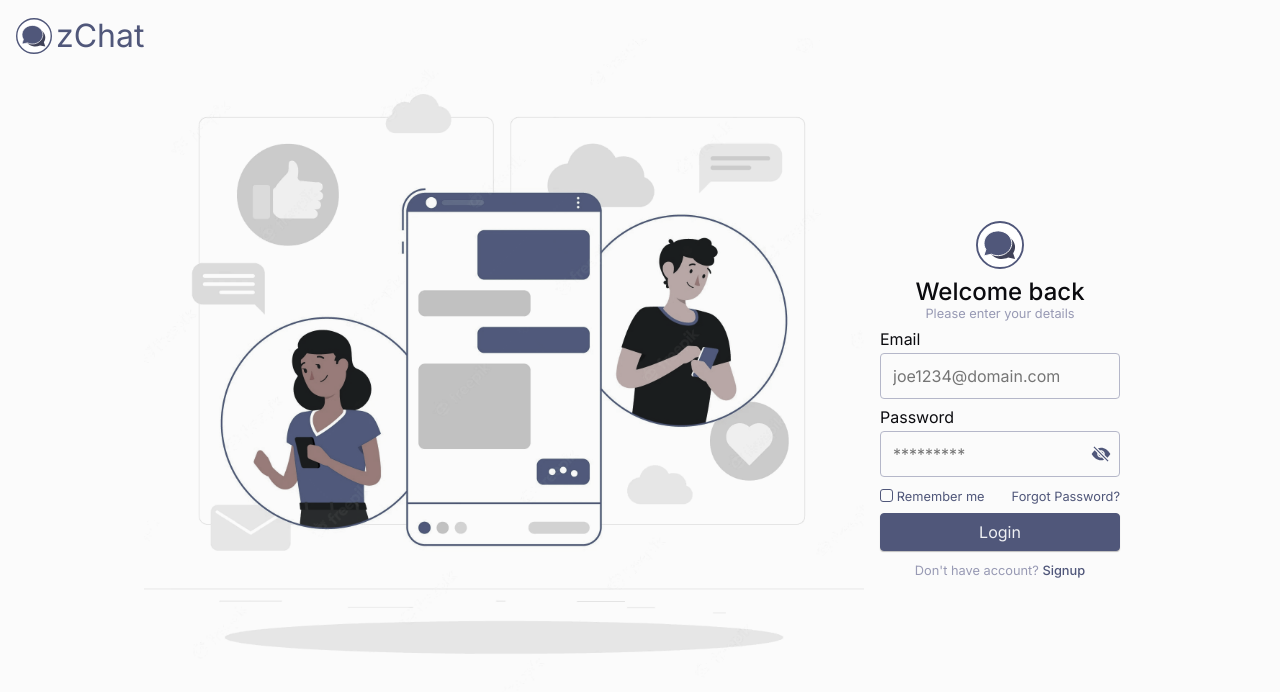
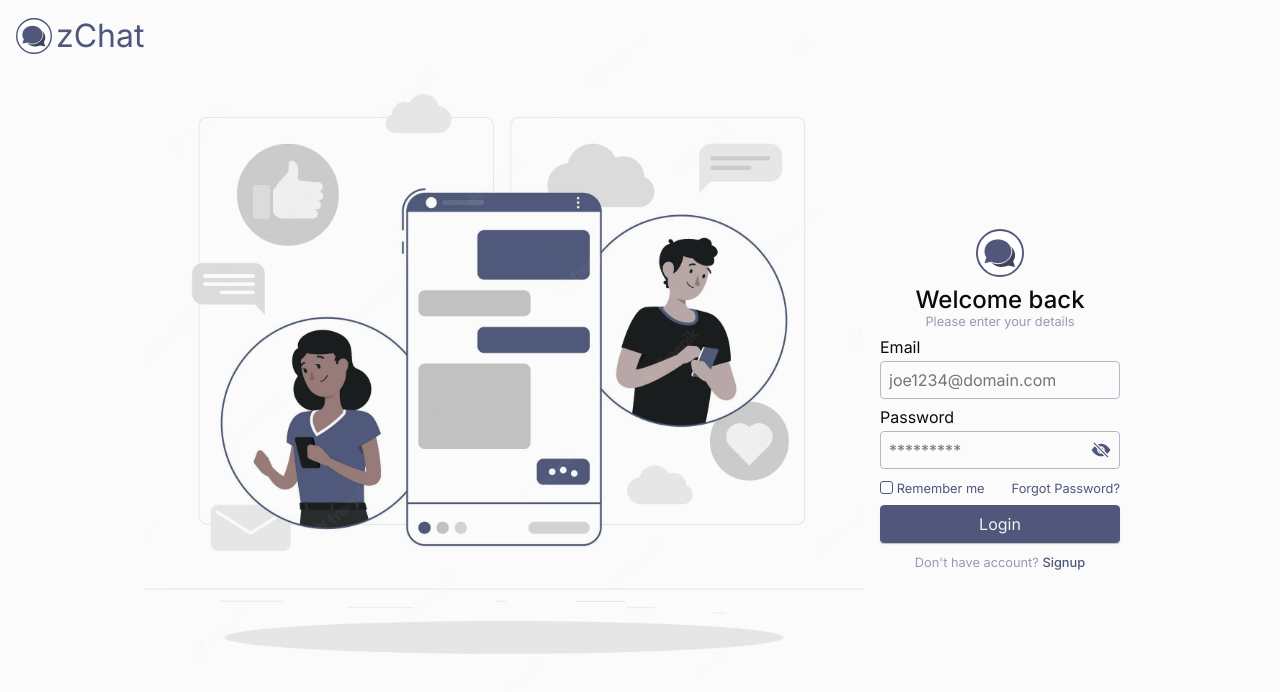
Before and after one commit to ak8527/zChat, a React (Create React App) app in the folder client/: page /login in a window 1280 px wide. Shown: the top 692 px of the page. Built offline with nearby package versions, Linux system fonts and the light colour scheme; no server answers.

Commit message:
fix: changes some css element

```diff
--- a/client/src/components/TextField/TextField.module.css
+++ b/client/src/components/TextField/TextField.module.css
@@ -25,7 +25,7 @@
 
 .input > input {
   /* padding: 0.75rem 0.75rem; */
-  padding: 0.75rem;
+  padding: 0.5rem;
   /* font-size: 1.2rem; */
   font-size: 1rem;
   border: none;
```
